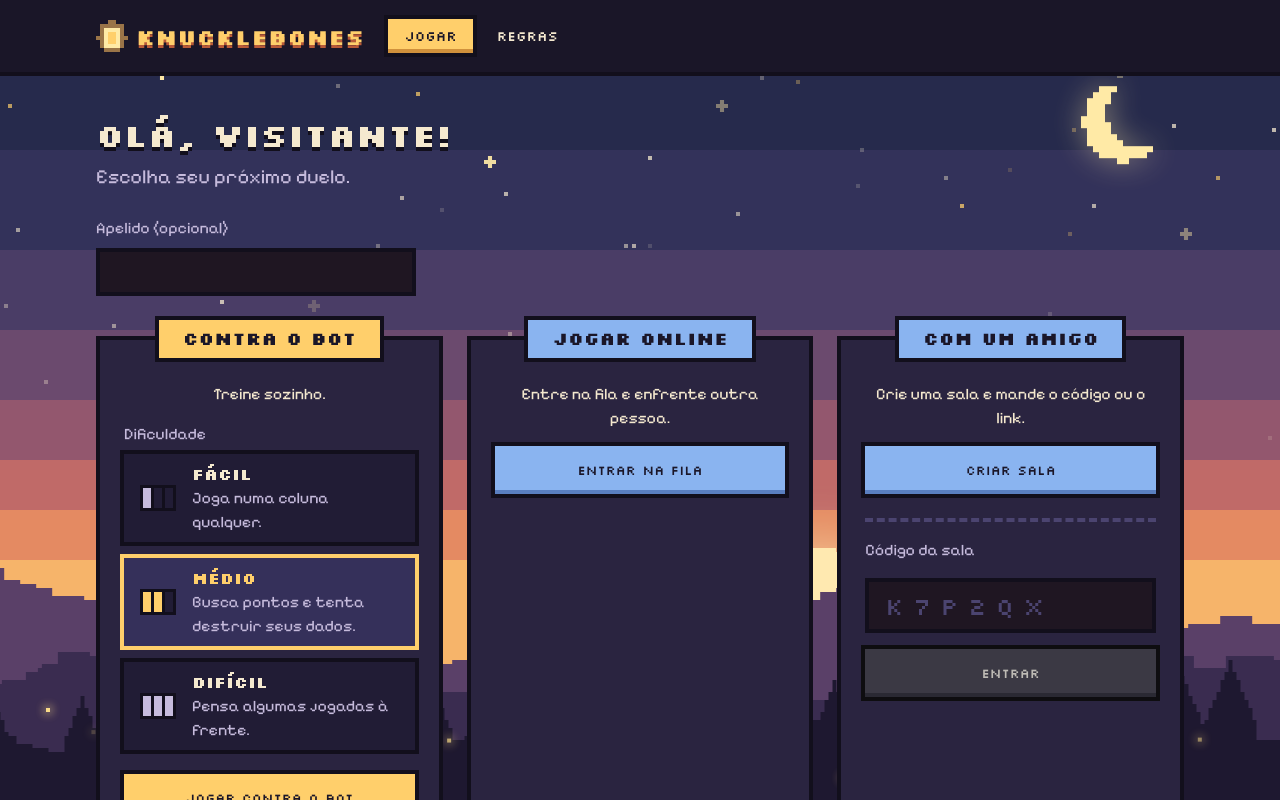
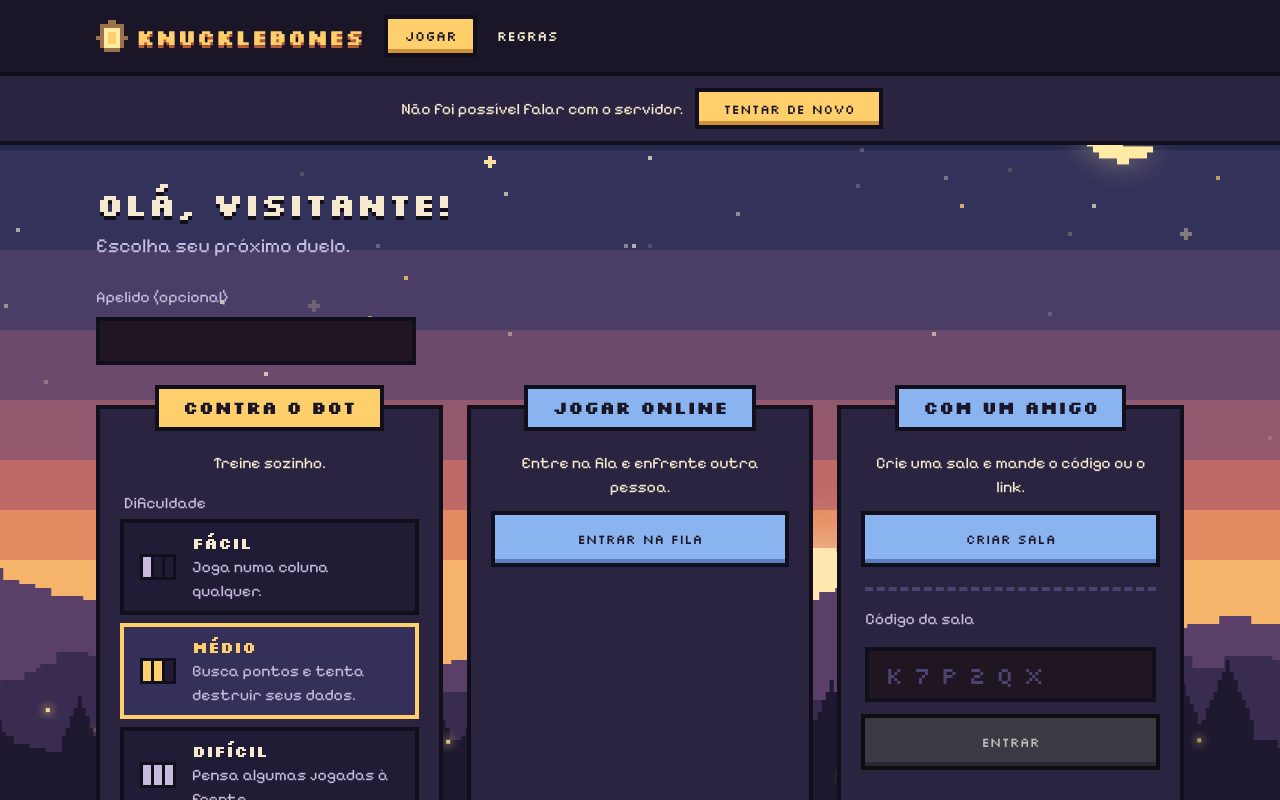
Before and after one commit to claclarinete/Knucklebones, a React (Vite) app in the folder frontend/: page / in a window 1280 px wide. Shown: the top 800 px of the page. Built offline with nearby package versions, Linux system fonts and the light colour scheme; no server answers.

Commit message:
feat(frontend): avisa sobre o estado do servidor e permite tentar de novo

```diff
--- a/frontend/src/App.tsx
+++ b/frontend/src/App.tsx
@@ -2,6 +2,7 @@ import { useEffect } from 'react';
 import { Route, Routes, useLocation } from 'react-router';
 import { BarraSuperior } from './components/BarraSuperior';
 import { Cenario } from './components/Cenario';
+import { EstadoDoServidor } from './components/EstadoDoServidor';
 import { Lobby } from './pages/Lobby';
 import { NaoEncontrada } from './pages/NaoEncontrada';
 import { Partida } from './pages/Partida';
@@ -19,6 +20,7 @@ export function App() {
     <>
       <Cenario />
       <BarraSuperior />
+      <EstadoDoServidor />
       <Routes>
         <Route path="/" element={<Lobby />} />
         <Route path="/partida/:codigo" element={<Partida />} />
--- /dev/null
+++ b/frontend/src/components/EstadoDoServidor.css
@@ -0,0 +1,19 @@
+.servidor p {
+  margin: 0;
+}
+
+.servidor--visivel {
+  display: flex;
+  flex-wrap: wrap;
+  justify-content: center;
+  align-items: center;
+  gap: var(--espaco-3);
+  padding: var(--espaco-2) var(--espaco-3);
+  text-align: center;
+  background: var(--cor-painel);
+  border-bottom: var(--borda) solid var(--cor-contorno);
+}
+
+.servidor--visivel .botao {
+  margin: var(--espaco-2) 0;
+}
--- /dev/null
+++ b/frontend/src/components/EstadoDoServidor.tsx
@@ -0,0 +1,26 @@
+import { useServidor } from '../hooks/useServidor';
+import './EstadoDoServidor.css';
+
+const AVISOS = {
+  consultando: '',
+  online: '',
+  demorando: 'O servidor está acordando. Isso pode levar cerca de um minuto.',
+  indisponivel: 'Não foi possível falar com o servidor.',
+};
+
+export function EstadoDoServidor() {
+  const { estado, tentarDeNovo } = useServidor();
+  const aviso = AVISOS[estado];
+
+  // A região de status existe desde o início para o leitor de tela anunciar o aviso.
+  return (
+    <div className={aviso ? 'servidor servidor--visivel' : 'servidor'}>
+      <p role="status">{aviso}</p>
+      {estado === 'indisponivel' && (
+        <button type="button" className="botao" onClick={tentarDeNovo}>
+          Tentar de novo
+        </button>
+      )}
+    </div>
+  );
+}
--- /dev/null
+++ b/frontend/src/hooks/useServidor.ts
@@ -0,0 +1,46 @@
+import { useEffect, useState } from 'react';
+import { getHealth } from '../services/api';
+
+export type EstadoDaApi = 'consultando' | 'demorando' | 'indisponivel' | 'online';
+
+/** Depois deste tempo, a pessoa é avisada de que o servidor está demorando. */
+export const ESPERA_PARA_AVISAR = 3_000;
+/** O plano gratuito da hospedagem leva cerca de um minuto para acordar. */
+export const PRAZO_DA_CONSULTA = 75_000;
+
+/** Consulta o /health e permite tentar de novo. */
+export function useServidor() {
+  const [estado, setEstado] = useState<EstadoDaApi>('consultando');
+  const [tentativa, setTentativa] = useState(0);
+
+  useEffect(() => {
+    const controle = new AbortController();
+    let atual = true;
+    const aviso = setTimeout(() => setEstado('demorando'), ESPERA_PARA_AVISAR);
+    const prazo = setTimeout(() => controle.abort(), PRAZO_DA_CONSULTA);
+    const concluir = (novo: EstadoDaApi) => {
+      if (!atual) return;
+      clearTimeout(aviso);
+      clearTimeout(prazo);
+      setEstado(novo);
+    };
+    getHealth(controle.signal).then(
+      () => concluir('online'),
+      () => concluir('indisponivel'),
+    );
+    return () => {
+      atual = false;
+      clearTimeout(aviso);
+      clearTimeout(prazo);
+      controle.abort();
+    };
+  }, [tentativa]);
+
+  return {
+    estado,
+    tentarDeNovo() {
+      setEstado('consultando');
+      setTentativa((n) => n + 1);
+    },
+  };
+}
--- a/frontend/src/services/api.ts
+++ b/frontend/src/services/api.ts
@@ -34,6 +34,6 @@ export async function apiFetch<T>(path: string, options: ApiRequestOptions = {})
   return (await response.json()) as T;
 }
 
-export function getHealth() {
-  return apiFetch<{ status: string }>('/health');
+export function getHealth(signal?: AbortSignal) {
+  return apiFetch<{ status: string }>('/health', { signal });
 }
```
Also changed, not shown: 2 other files (tests, documents, lock files or other folders).
